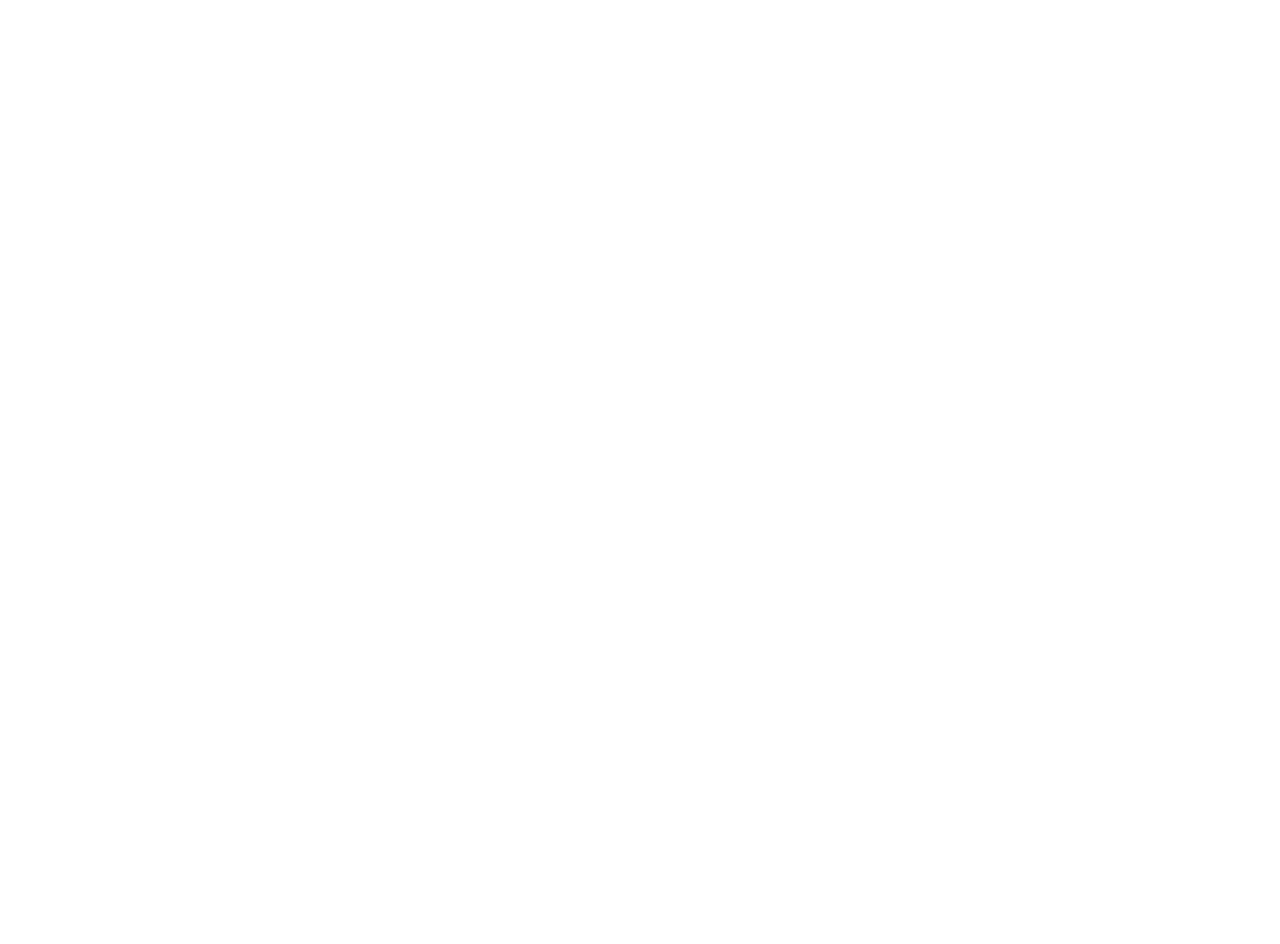
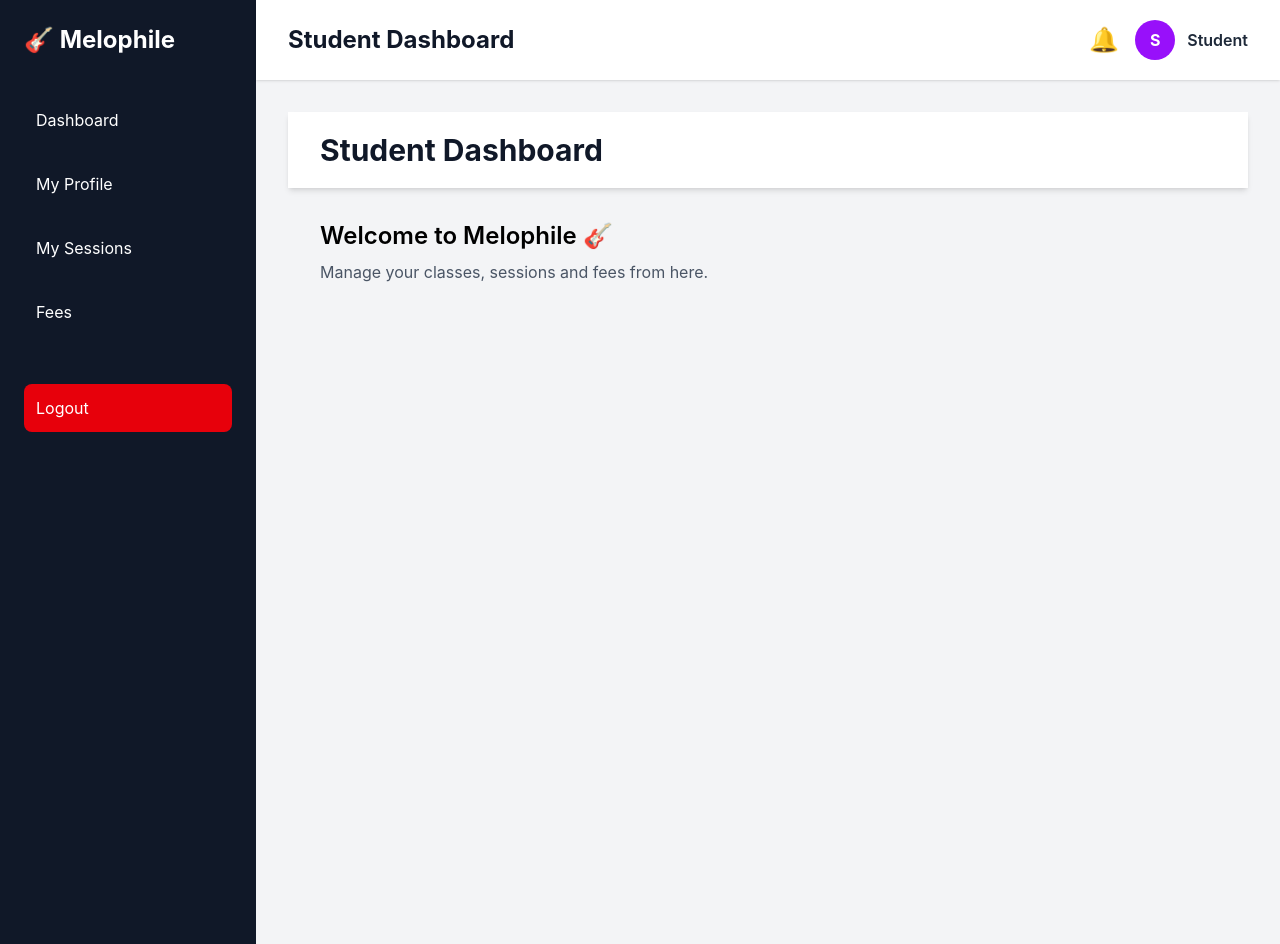
Before and after one commit to SahilPotale1405/Melophile, a React (Vite) app in the folder client/: page /student/dashboard in a window 1280 px wide. Before the commit this address had no page. Before the commit the page ends 800 px from the top, so only its background shows below. Built offline with nearby package versions, Linux system fonts and the light colour scheme.

Commit message:
Build student Dashboard layout and fix

```diff
--- a/client/src/components/student/Sidebar.jsx
+++ b/client/src/components/student/Sidebar.jsx
@@ -0,0 +1,53 @@
+import { Link } from "react-router-dom";
+
+function Sidebar() {
+    return (
+        <aside className="w-64 min-h-screen bg-gray-900 text-white p-6">
+
+            <h1 className="text-2xl font-bold mb-10">
+                🎸 Melophile
+            </h1>
+
+            <nav className="space-y-4">
+
+                <Link
+                    to="/student/dashboard"
+                    className="block p-3 rounded-lg hover:bg-purple-600"
+                >
+                    Dashboard
+                </Link>
+
+                <Link
+                    to="/student/profile"
+                    className="block p-3 rounded-lg hover:bg-purple-600"
+                >
+                    My Profile
+                </Link>
+
+                <Link
+                    to="/student/sessions"
+                    className="block p-3 rounded-lg hover:bg-purple-600"
+                >
+                    My Sessions
+                </Link>
+
+                <Link
+                    to="/student/fees"
+                    className="block p-3 rounded-lg hover:bg-purple-600"
+                >
+                    Fees
+                </Link>
+
+                <button
+                    className="w-full text-left p-3 rounded-lg bg-red-600 hover:bg-red-700 mt-8"
+                >
+                    Logout
+                </button>
+
+            </nav>
+
+        </aside>
+    );
+}
+
+export default Sidebar;
--- a/client/src/components/student/TopNavbar.jsx
+++ b/client/src/components/student/TopNavbar.jsx
@@ -0,0 +1,33 @@
+function TopNavbar() {
+    return (
+        <header className="h-20 bg-white shadow-sm flex items-center justify-between px-8">
+
+            <h2 className="text-2xl font-bold text-gray-900">
+                Student Dashboard
+            </h2>
+
+            <div className="flex items-center gap-4">
+
+                <button className="text-2xl">
+                    🔔
+                </button>
+
+                <div className="flex items-center gap-3">
+
+                    <div className="w-10 h-10 rounded-full bg-purple-600 text-white flex items-center justify-center font-bold">
+                        S
+                    </div>
+
+                    <span className="font-semibold text-gray-800">
+                        Student
+                    </span>
+
+                </div>
+
+            </div>
+
+        </header>
+    );
+}
+
+export default TopNavbar;
--- a/client/src/layouts/StudentLayout.jsx
+++ b/client/src/layouts/StudentLayout.jsx
@@ -0,0 +1,25 @@
+import { Outlet } from "react-router-dom";
+import Sidebar from "../components/student/Sidebar";
+import TopNavbar from "../components/student/TopNavbar";
+
+function StudentLayout() {
+    return (
+        <div className="flex min-h-screen bg-gray-100">
+
+            <Sidebar />
+
+            <div className="flex-1">
+
+                <TopNavbar />
+
+                <main className="p-8">
+                    <Outlet />
+                </main>
+
+            </div>
+
+        </div>
+    );
+}
+
+export default StudentLayout;
--- a/client/src/pages/auth/Login.jsx
+++ b/client/src/pages/auth/Login.jsx
@@ -1,24 +1,76 @@
-function Login(){
+import { useState } from "react";
+
+function Login() {
+    const [email, setEmail] = useState("");
+    const [password, setPassword] = useState("");
+
+    const handleLogin = async () => {
+        try {
+            const response = await fetch(
+                "http://localhost:5000/api/students/login",
+                {
+                    method: "POST",
+                    headers: {
+                        "Content-Type": "application/json",
+                    },
+                    body: JSON.stringify({
+                        email,
+                        password,
+                    }),
+                }
+            );
+
+            const data = await response.json();
+
+            if (!response.ok) {
+                alert(data.message);
+                return;
+            }
+
+            alert("Login successful!");
+
+            console.log("Logged in student:", data.student);
+
+        } catch (error) {
+            console.error(error);
+            alert("Unable to connect to server");
+        }
+    };
+
     return (
         <div className="min-h-screen bg-black text-white flex items-center justify-center">
-            <div className="bg-gray-900 p-8 rounded-x1 shadow-lg w-96">
-                <h1 className="text-3xl font-bold text-center mb-6">Login</h1>
+            <div className="bg-gray-900 p-8 rounded-xl shadow-lg w-96">
+
+                <h1 className="text-3xl font-bold text-center mb-6">
+                    Login
+                </h1>
 
                 <input
-                    type= "email"
-                    placeholder ="Email"
-                    className ="w-full p-3 mb-4 rounded-lg bg-grey-800 border-gery-700 outline-none"
+                    type="email"
+                    placeholder="Email"
+                    value={email}
+                    onChange={(e) => setEmail(e.target.value)}
+                    className="w-full p-3 mb-4 rounded-lg bg-gray-800 border border-gray-700 outline-none"
                 />
+
                 <input
                     type="password"
                     placeholder="Password"
-                    className="w-full p-3 mb-4 rounded-lg bg-grey-800 border-gery-700 outline-none"
+                    value={password}
+                    onChange={(e) => setPassword(e.target.value)}
+                    className="w-full p-3 mb-4 rounded-lg bg-gray-800 border border-gray-700 outline-none"
                 />
-                <button className= "w-full bg-purple-600 hover:bg-purple-700 p- rounded-lg font-semibold">
+
+                <button
+                    onClick={handleLogin}
+                    className="w-full bg-purple-600 hover:bg-purple-700 text-white p-3 rounded-lg font-semibold"
+                >
                     Login
                 </button>
+
             </div>
         </div>
     );
 }
+
 export default Login;
--- a/client/src/pages/student/Dashboard.jsx
+++ b/client/src/pages/student/Dashboard.jsx
@@ -0,0 +1,25 @@
+function Dashboard() {
+    return (
+        <div className="min-h-screen bg-gray-100">
+
+            <div className="bg-white shadow-md px-8 py-5">
+                <h1 className="text-3xl font-bold text-gray-900">
+                    Student Dashboard
+                </h1>
+            </div>
+
+            <div className="p-8">
+                <h2 className="text-2xl font-semibold mb-2">
+                    Welcome to Melophile 🎸
+                </h2>
+
+                <p className="text-gray-600">
+                    Manage your classes, sessions and fees from here.
+                </p>
+            </div>
+
+        </div>
+    );
+}
+
+export default Dashboard;
--- a/client/src/routes/AppRoutes.jsx
+++ b/client/src/routes/AppRoutes.jsx
@@ -2,34 +2,54 @@ import { Routes, Route } from "react-router-dom";
 
 import PublicLayout from "../layouts/PublicLayout";
 import AdminLayout from "../layouts/AdminLayout";
+import StudentLayout from "../layouts/StudentLayout";
 
-import Home from "../pages/public/Home"
+import Home from "../pages/public/Home";
 import Login from "../pages/auth/Login";
 import Dashboard from "../pages/admin/Dashboard";
 import Students from "../pages/admin/Students";
 import Register from "../pages/auth/Register";
-
+import StudentDashboard from "../pages/student/Dashboard";
 
 function AppRoutes() {
     return (
         <Routes>
+
+            {/* Public pages */}
             <Route element={<PublicLayout />}>
                 <Route path="/" element={<Home />} />
             </Route>
 
-        <Route path="/login" element={<Login/>}/>
+            {/* Login */}
+            <Route path="/login" element={<Login />} />
 
-        <Route element={<AdminLayout/>}>
-        <Route path="/admin/dashboard" element={<Dashboard/>} />
+            {/* Admin pages */}
+            <Route element={<AdminLayout />}>
+                <Route
+                    path="/admin/dashboard"
+                    element={<Dashboard />}
+                />
 
-        <Route path="/admin/students" element={<Students />} />
+                <Route
+                    path="/admin/students"
+                    element={<Students />}
+                />
 
-        <Route path="/register" element={<Register />} />
+                <Route
+                    path="/register"
+                    element={<Register />}
+                />
+            </Route>
+
+            {/* Student pages */}
+            <Route element={<StudentLayout />}>
+                <Route
+                    path="/student/dashboard"
+                    element={<StudentDashboard />}
+                />
             </Route>
 
         </Routes>
-
-
     );
 }
 
```
Also changed, not shown: 1 other file (tests, documents, lock files or other folders). Lines whose indentation alone changed are shown as unchanged.
